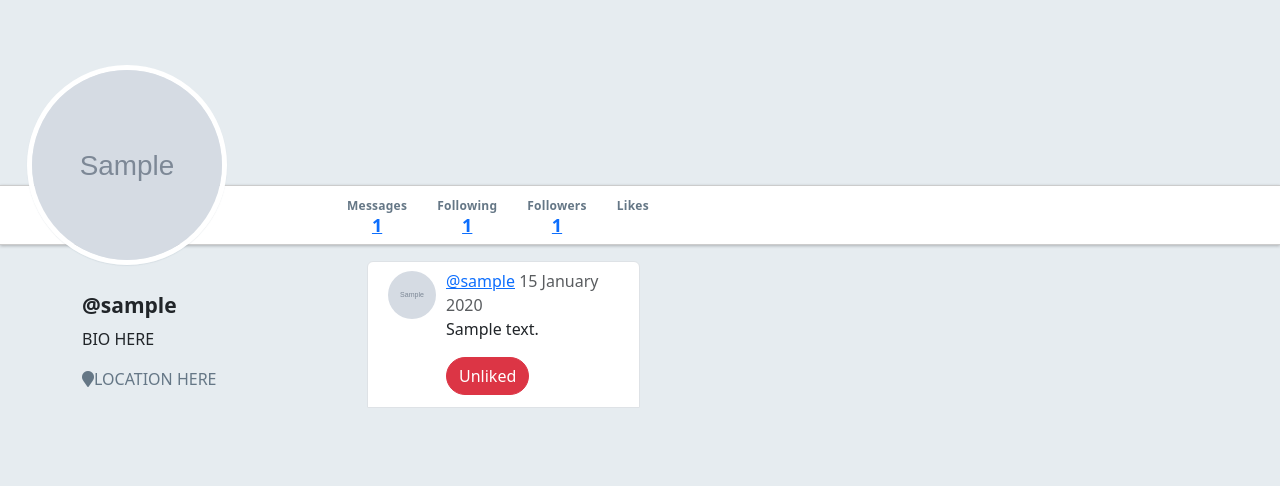
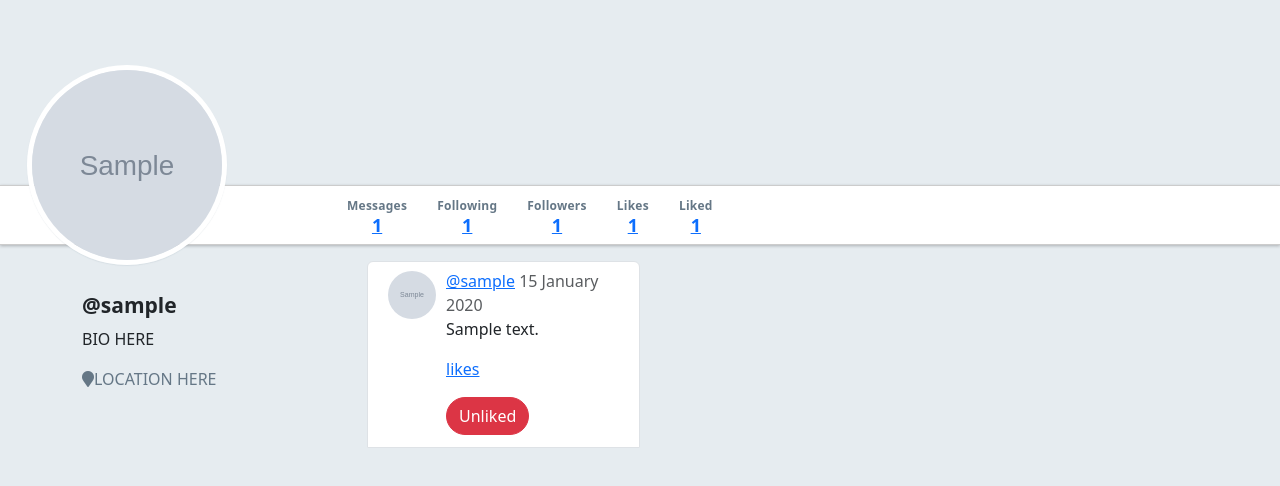
Before and after one commit to DaveyPDev/wobblewobble, a Flask app: page /users/1 in a window 1280 px wide. Shown: the part 141-627 px from the top of the page. Run offline with Flask 2, Linux system fonts and the light colour scheme; tables that the repository leaves empty hold one stand-in row (Sample ...); some libraries are stand-ins or nearby versions.

Commit message:
Add files via upload
worked.
now broken.

```diff
--- a/app.py
+++ b/app.py
@@ -232,7 +232,6 @@
                                  form.password.data)
 
         if user:
-
             user.username = form.username.data
             user.email = form.email.data
             user.image_url = form.image_url.data
@@ -245,7 +244,7 @@
         else:
             flash('Invalid password. Please try again', 'danger')
 
-    return render_template('users/profile.html', form=form, warbles_count=warbles_count)
+    return render_template('users/edit.html', form=form, warbles_count=warbles_count)
 
 @app.route('/users/add_like/<int:message_id>', methods=["POST"])
 def add_like(message_id):
@@ -301,7 +300,7 @@
     db.session.delete(g.user)
     db.session.commit()
 
-    return redirect("/signup")
+    return redirect("/")
 
 
 ##############################################################################
@@ -347,7 +346,10 @@
 
     if not msg:
         return render_template('404.html'), 404
-    return render_template('messages/show.html', message=msg, liked=liked)
+
+    like_count = len(msg.likes)
+
+    return render_template('messages/show.html', message=msg, liked=liked, like_count=like_count)
 
 
 @app.route('/messages/<int:message_id>/like', methods=["POST"])
@@ -422,7 +424,7 @@
 
     user = User.query.get(user_id)
     user.liked_warble_count += 1
-    db.session.comitt()
+    db.session.commit()
 
     like = Like(user_id=user_id, warble_id=warble_id)
     db.session.add(like)
--- a/static/stylesheets/style.css
+++ b/static/stylesheets/style.css
@@ -474,12 +474,12 @@
 /* =========================== Edit Page */
 
 .edit-btn-area {
-  display: flex;
+  display: inline;
   justify-content: space-between;
 }
 
 .edit-btn-area > .btn {
-  width: 48%;
+  width: 31%;
 }
 
 /* =========================== Message Show page */
--- a/templates/messages/show.html
+++ b/templates/messages/show.html
@@ -34,7 +34,10 @@
             <form id="like-form" action="/users/add_like/{{ message.id }}" method="post">
               <button type="submit" class="btn {% if liked %}btn-primary{% else %}btn-secondary{% endif %}">Like</button>
             </form>
-            <p> #{{ message.like_count }} likes</p>
+
+            <p>{{ like_count }} likes - <a href="{{ url_for('message_likes', message_id=message.id) }}">View Likes</a></p>
+
+            <p>{{ message.likes|length }} liked - <a href="{{ url_for('liked', id=message.user.id) }}">View Liked Users</a></p>
           </div>
         </li>
       </ul>
--- a/templates/users/detail.html
+++ b/templates/users/detail.html
@@ -30,15 +30,18 @@
           <li class="stat">
             <p class="small">Likes</p>
             <h4>
-              <p>{{ liked_warbles_count }}</p>
+              <a href="/users/{{ user.id }}/likes">{{ user.likes | length }}</a>
+            </h4>
+          </li>
+          <li class="stat">
+            <p class="small">Liked</p>
+            <h4>
+              <a href="/users/{{ user.id }}/liked">{{ user.liked | length }}</a>
             </h4>
           </li>
           <div class="ml-auto">
             {% if g.user.id == user.id %}
             <a href="/users/profile" class="btn btn-outline-secondary">Edit Profile</a>
-            <form method="POST" action="/users/delete" class="form-inline">
-              <button class="btn btn-outline-danger ml-2">Delete Profile</button>
-            </form>
             {% elif g.user %}
             {% if g.user.is_following(user) %}
             <form method="POST" action="/users/stop-following/{{ user.id }}">
--- a/templates/users/edit.html
+++ b/templates/users/edit.html
@@ -26,10 +26,12 @@
         {{ form.password(placeholder="Enter your password to confirm", class="form-control") }}
 
         <div class="edit-btn-area">
-          <button class="btn btn-success">Edit!</button>
-          <a href="/users/{{ user_id }}" class="btn btn-outline-secondary">Cancel</a>
+          <button class="btn btn-outline-success">Edit!</button>
+          <a href="/users/{{ g.user.id }}" class="btn btn-outline-secondary text-center">Cancel</a>
+          <button class="btn btn-outline-danger ml-2">Delete Profile</button>
         </div>
       </form>
+
     </div>
   </div>
 
--- a/templates/users/show.html
+++ b/templates/users/show.html
@@ -18,12 +18,21 @@
               <a href="/users/{{ user.id }}">@{{ user.username }}</a>
               <span class="text-muted">{{ message.timestamp.strftime('%d %B %Y') }}</span>
               <p>{{ message.text }}</p>
+
+              <!-- Include the clickable link for number of likes -->
+              <p>
+                <a href="{{ url_for('message_likes', message_id=message.id) }}">
+                  {{ message.like_count }} likes
+                </a>
+              </p>
+
               <form action="/messages/add_like/{{ message.id }}" method="POST" class="like-form">
                 {% if message in user.likes %}
                   <button type="submit" class="btn btn-danger"> Unliked </button>
                 {% else %}
-                <button type="submit" class="btn btn-primary">Liked</button>
+                  <button type="submit" class="btn btn-primary"> Like </button>
                 {% endif %}
+                <br>
               </form>
             </div>
           </li>
@@ -37,4 +46,5 @@
 
       </ul>
     </div>
+  </div>
 {% endblock %}
```
Also changed, not shown: models.py (+15 -2 lines). Lines whose indentation alone changed are shown as unchanged.
